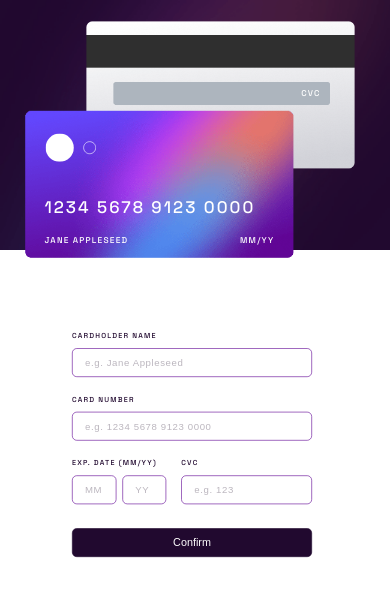
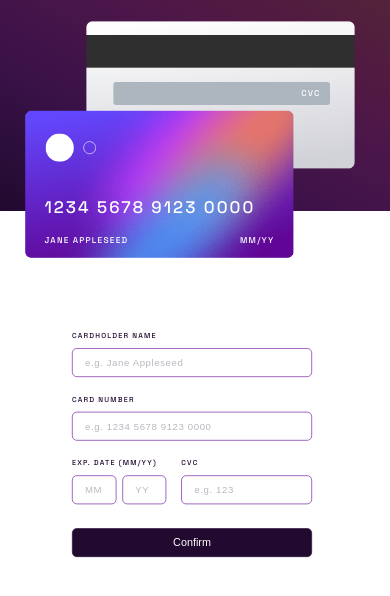
Before and after one commit to JuanFrank15/FrontMentor-interactive-Form, a website: page index.html in a window 390 px wide. Drawn offline with Linux system fonts and the light colour scheme.

Commit message:
fix background

```diff
--- a/styles.scss
+++ b/styles.scss
@@ -66,7 +66,7 @@ body {
   justify-content: center;
   height: 100vh;
   width: 50vw;
-  background-image: url(/src/assets/bg-main-desktop.png);
+  background-image: linear-gradient(to right bottom, #21092f, #270c35, #2d0e3b, #341042, #3b1248, #401349, #461549, #4b164a, #4f1845, #511b41, #521f3d, #53233a);
   background-repeat: no-repeat;
   background-size: 59% 100%;
 
@@ -350,7 +350,7 @@ body {
   .card {
     width: 100%;
     height: 50%;
-    background-image: url(/src/assets/bg-main-mobile.png);
+    background-image: linear-gradient(to right top, #21092f, #270c35, #2d0e3b, #341042, #3b1248, #401349, #461549, #4b164a, #4f1845, #511b41, #521f3d, #53233a);
     background-size: 100% 72%;
 
     &-container {
@@ -401,7 +401,7 @@ body {
   }
 /* Scaling the card to 60% of its original size and reposition the cards and their elements*/
   .card {
-    background-size: 100%;
+    background-size: 100% 50%;
 
     &-container {
 
```
Also changed, not shown: src/styles/styles.css.
